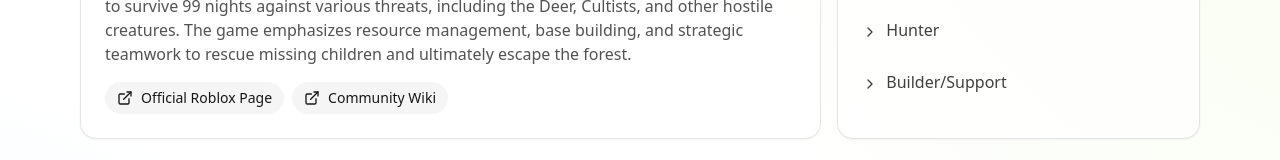
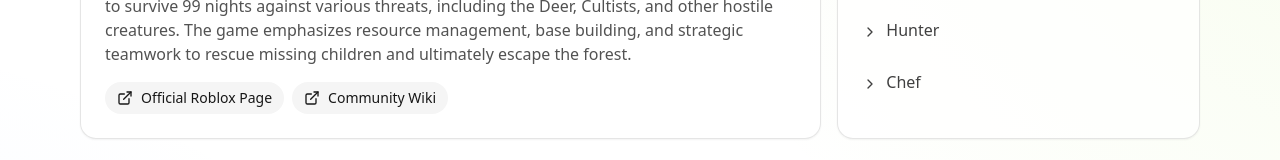
Before and after one commit to xid-99nights/99nights-guide, a React (Vite) app: page / in a window 1280 px wide. Shown: the part 326-486 px from the top of the page. Built offline with nearby package versions, Linux system fonts and the light colour scheme.

Commit message:
Add Scout class guide

```diff
--- a/src/App.tsx
+++ b/src/App.tsx
@@ -1,6 +1,6 @@
 import { useEffect, useMemo, useState } from "react";
 import { Search, Sun, Moon, Ship, LayoutGrid, ExternalLink, ChevronRight } from "lucide-react";
-import { fishman, medic, hunter, builder } from "./data/classes";
+import { fishman, medic, hunter, chef } from "./data/classes";
 import { ClassCard } from "./components/ClassCard";
 import { Section } from "./components/Section";
 import type { GameClass } from "./types/class";
@@ -10,7 +10,7 @@ import type { GameClass } from "./types/class";
  * Single-file React app (Tailwind CSS).
  * - Dark/light theme toggle
  * - Overview page + Classes page
- * - Fully authored: Fishman (Fisherman), Medic, Hunter, Builder/Support
+ * - Fully authored: Fisherman, Medic, Hunter, Chef
  * - Responsive layout w/ sidebar, search
  */
 
@@ -59,7 +59,7 @@ const overviewSections = [
   },
 ];
 
-const allClasses: GameClass[] = [fishman, medic, hunter, builder];
+const allClasses: GameClass[] = [fishman, medic, hunter, chef];
 
 // -----------------------------
 // Utilities + Lightweight Tests
@@ -97,12 +97,12 @@ export function filterOverviewSections<T extends { id: string; title: string; bu
     const fish = byKey("fishman");
     const medic = byKey("medic");
     const hunter = byKey("hunter");
-    const builder = byKey("builder");
+    const chef = byKey("Chef");
 
     console.assert(!!fish && fish.perks?.length === 3, "fishman: exists and has three perk entries");
     console.assert(!!medic && medic.short, "medic: exists and has short description");
     console.assert(!!hunter && hunter.short, "hunter: exists and has short description");
-    console.assert(!!builder && builder.short, "builder: exists and has short description");
+    console.assert(!!chef && chef.short, "builder: exists and has short description");
 
     console.info("[99 Nights Guide] Lightweight tests passed.")
   } catch (err) {
--- a/src/data/classes/index.ts
+++ b/src/data/classes/index.ts
@@ -1,4 +1,4 @@
 export * from "./fishman";
 export * from "./medic";
 export * from "./hunter";
-export * from "./builder";
+export * from "./Chef";
```
